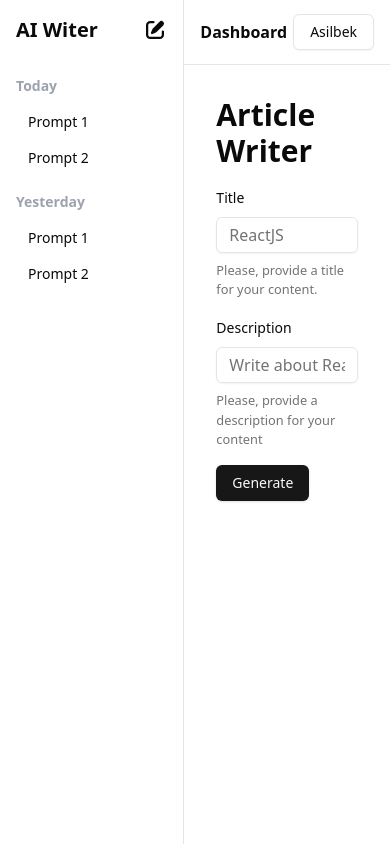
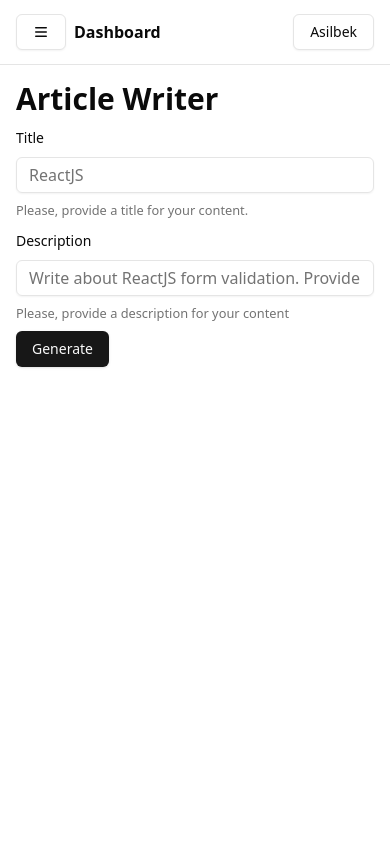
Before and after one commit to asilbek2706/ai-writer, a React (Vite) app: page /dashboard in a window 390 px wide. Built offline with nearby package versions, Linux system fonts and the light colour scheme.

Commit message:
feat/responsiveness: Responsiveness implemented

```diff
--- a/src/components/dashboard/content-create-form.tsx
+++ b/src/components/dashboard/content-create-form.tsx
@@ -46,7 +46,7 @@
 
     return (
         <Form {...form} >
-            <form onSubmit={form.handleSubmit(handleSubmit)} className={'space-y-4 mt-4'}>
+            <form onSubmit={form.handleSubmit(handleSubmit)} className={'space-y-2 md:space-y-4 md:mt-4 mt-2'}>
                 <FormField
                     control={form.control}
                     name={'title'}
--- a/src/components/dashboard/content-viewer.tsx
+++ b/src/components/dashboard/content-viewer.tsx
@@ -22,7 +22,7 @@
 
     return (
         <Card className={'mt-4'}>
-            <CardContent className="p-8">
+            <CardContent className="p-4 md:p-5 lg:p-8">
                 <div className="prose lg:prose-xl">
                     <Markdown>{content}</Markdown>
                 </div>
--- a/src/components/dashboard/navbar.tsx
+++ b/src/components/dashboard/navbar.tsx
@@ -5,12 +5,24 @@
     DropdownMenuSeparator, DropdownMenuTrigger,
 } from '@/components/ui/dropdown-menu.tsx';
 import { Button } from '@/components/ui/button.tsx';
+import { Bars3Icon } from '@heroicons/react/16/solid';
+import { useAppContext } from '@/contexts/app.context.tsx';
 
 export default function Navbar() {
+    const { toggleSidebar } = useAppContext();
     return (
-        <div className='border-b'>
+        <div className="border-b">
             <nav className="flex items-center justify-between p-4 h-16">
-                <h4 className='font-semibold'>Dashboard</h4>
+                <div className="flex items-center gap-2">
+                    <Button
+                        className="block md:hidden"
+                        variant={'outline'}
+                        onClick={toggleSidebar}
+                    >
+                        <Bars3Icon className="w-4 h-4" />
+                    </Button>
+                    <h4 className="font-semibold">Dashboard</h4>
+                </div>
                 <div>
                     <DropdownMenu>
                         <DropdownMenuTrigger asChild>
--- a/src/components/dashboard/sidebar.tsx
+++ b/src/components/dashboard/sidebar.tsx
@@ -3,6 +3,7 @@
 import { PencilSquareIcon } from '@heroicons/react/16/solid';
 import { useAppContext } from '@/contexts/app.context.tsx';
 import { Loader2 } from 'lucide-react';
+import { clsx } from 'clsx';
 
 const mockItems: TPromptHistory[] = [
     {
@@ -34,9 +35,14 @@
 ];
 
 export default function Sidebar() {
-    const { generatingContent } = useAppContext();
+    const { generatingContent, sidebarOpen } = useAppContext();
     return (
-        <nav className="h-screen w-80 border-r p-4">
+        <nav
+            className={clsx(
+                'transition-all duration-500 h-screen overflow-x-hidden md:w-80 md:border-r md:p-4 ',
+                sidebarOpen ? 'w-1/2 border-r p-2' : 'w-0',
+            )}
+        >
             <div className="flex items-center justify-between">
                 <h1 className="text-xl font-semibold">AI Witer</h1>
                 {generatingContent ? (
--- a/src/components/layouts/dashboard-layout.tsx
+++ b/src/components/layouts/dashboard-layout.tsx
@@ -8,7 +8,7 @@
             <Sidebar />
             <div className='w-full'>
                 <Navbar />
-                <div className='p-8'>
+                <div className='p-4 md:p-6 lg:p-8'>
                     <Outlet />
                 </div>
             </div>
--- a/src/contexts/app.context.tsx
+++ b/src/contexts/app.context.tsx
@@ -3,6 +3,8 @@
 interface IAppContext {
     generatingContent: boolean;
     setGeneratingContent: (value: boolean) => void;
+    sidebarOpen: boolean;
+    toggleSidebar: () => void;
 }
 
 export const AppContext = createContext<IAppContext | null>(null);
@@ -21,9 +23,21 @@
 
 const AppContextProvider: FC<IProps> = ({ children }) => {
     const [generatingContent, setGeneratingContent] = useState(false);
+    const [sidebarOpen, setSidebarOpen] = useState(false);
+
+    const toggleSidebar = () => {
+        setSidebarOpen(!sidebarOpen);
+    };
 
     return (
-        <AppContext.Provider value={{ generatingContent, setGeneratingContent }}>
+        <AppContext.Provider
+            value={{
+                generatingContent,
+                setGeneratingContent,
+                sidebarOpen,
+                toggleSidebar,
+            }}
+        >
             {children}
         </AppContext.Provider>
     );
```
